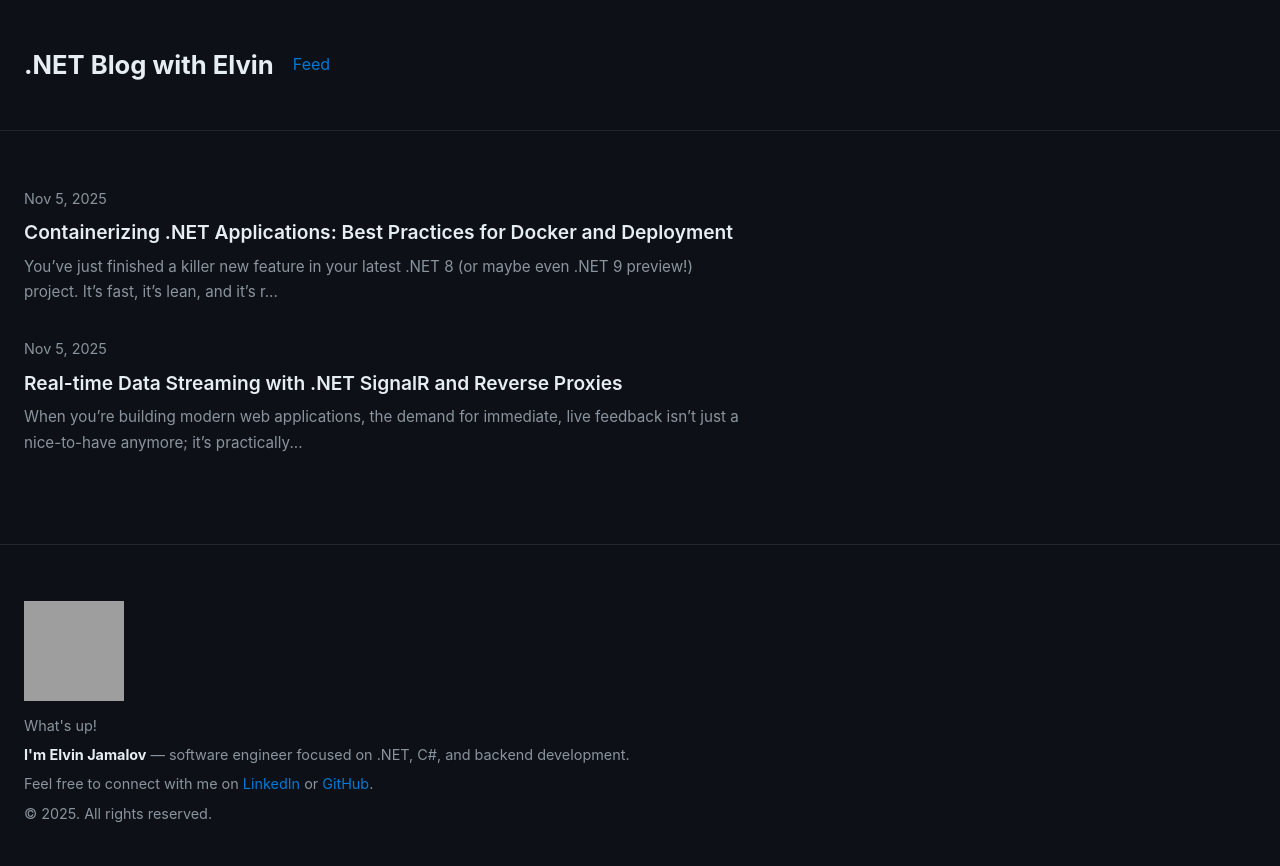
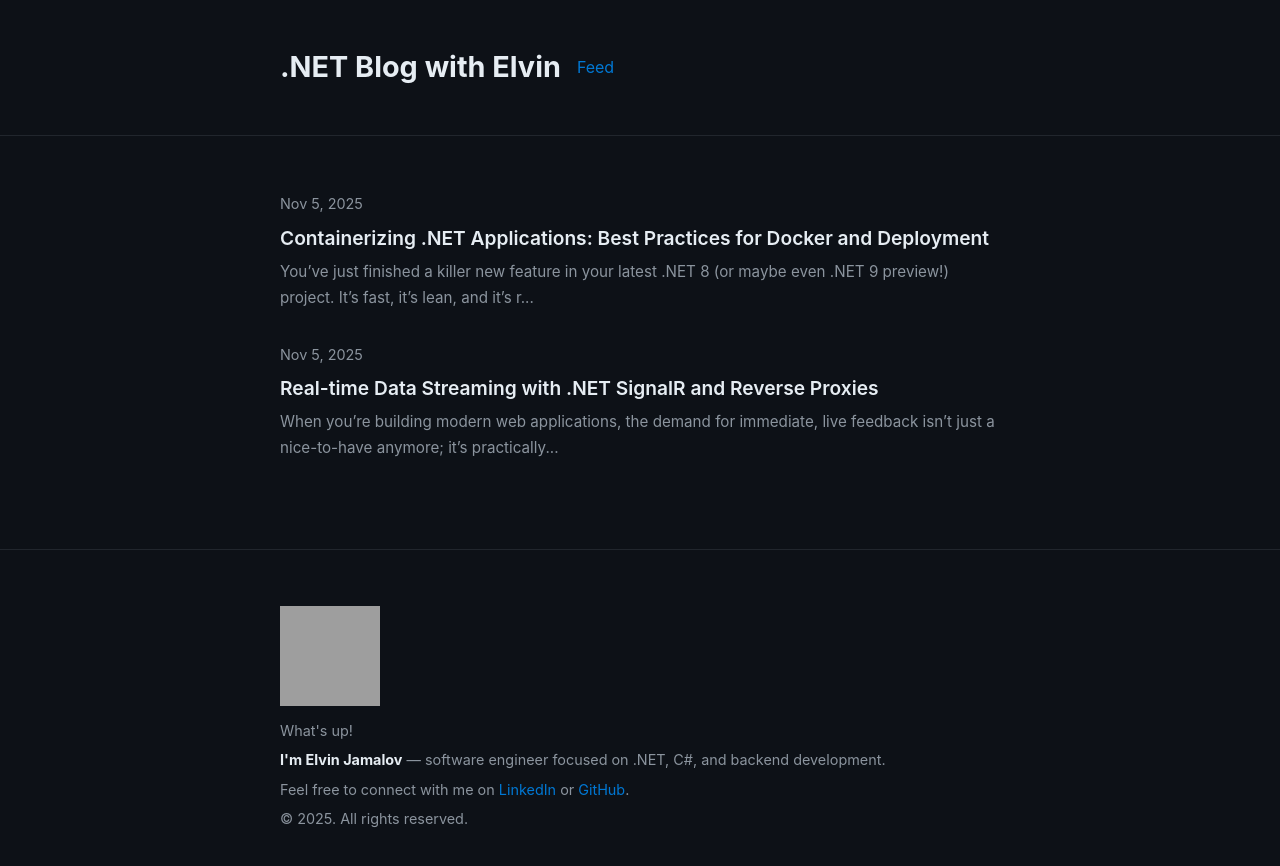
Before and after one commit to elweezy/blog-bot, a Jekyll site: the page built from index.html, in a window 1280 px wide. Shown: the top 866 px of the page. Built offline with Jekyll 4.4.1, drawn with Linux system fonts in a browser that asks for light colours; the list of posts is cut into pages by our own code; grey boxes are pictures that could not be loaded.

Commit message:
modify styles

```diff
--- a/_sass/base.scss
+++ b/_sass/base.scss
@@ -47,9 +47,10 @@ pre {
   overflow-x: auto;
 }
 
+/* Center the column, keep text left-aligned */
 .wrapper {
   max-width: $container-width;
-  margin: 0 auto;
+  margin: 0 auto; // 👈 center column
   padding: $spacing-unit;
 }
 
--- a/_sass/layout.scss
+++ b/_sass/layout.scss
@@ -1,12 +1,3 @@
-// ---- Global wrapper ----
-.wrapper {
-  max-width: 720px;
-  margin-left: 0; // align to left
-  margin-right: auto;
-  padding-left: 1.5rem;
-  padding-right: 1.5rem;
-}
-
 // ---- Header ----
 .site-header {
   background: $background-dark;
@@ -16,8 +7,7 @@
   .wrapper {
     display: flex;
     align-items: center;
-    justify-content: flex-start;
-    gap: 1.2rem;
+    gap: 1rem;
   }
 
   .avatar {
@@ -29,7 +19,7 @@
 
   .site-title {
     font-weight: 700;
-    font-size: 1.6rem;
+    font-size: 1.8rem;
     color: $text-light;
     margin: 0;
   }
@@ -43,7 +33,7 @@
     a {
       color: $text-light;
       font-weight: 500;
-      font-size: 1rem;
+      font-size: 0.95rem;
       text-transform: uppercase;
       letter-spacing: 0.05em;
 
@@ -56,8 +46,7 @@
 
 // ---- Posts ----
 .page-content {
-  padding-top: 2rem;
-  padding-bottom: 2rem;
+  padding: 2rem 0;
 }
 
 .post-list {
@@ -100,15 +89,6 @@
   border-top: 1px solid $border;
   padding: 2rem 0;
 
-  .wrapper {
-    max-width: 720px;
-    margin-left: 0;
-    margin-right: auto;
-    padding-left: 1.5rem;
-    padding-right: 1.5rem;
-    text-align: left; // align with header baseline
-  }
-
   p {
     margin: 0.3rem 0;
     font-size: 0.9rem;
--- a/index.html
+++ b/index.html
@@ -3,7 +3,6 @@ layout: default
 title: ".NET Blog with Elvin"
 ---
 
-<section class="recent-posts">
 <ul class="post-list">
   {% assign posts = paginator.posts | default: site.posts %} {% for post in
   posts limit:10 %}
@@ -16,7 +15,6 @@ title: ".NET Blog with Elvin"
   </li>
   {% endfor %}
 </ul>
-</section>
 
 {% if paginator and paginator.total_pages > 1 %}
 <nav class="pagination">
```
Lines whose indentation alone changed are shown as unchanged.
